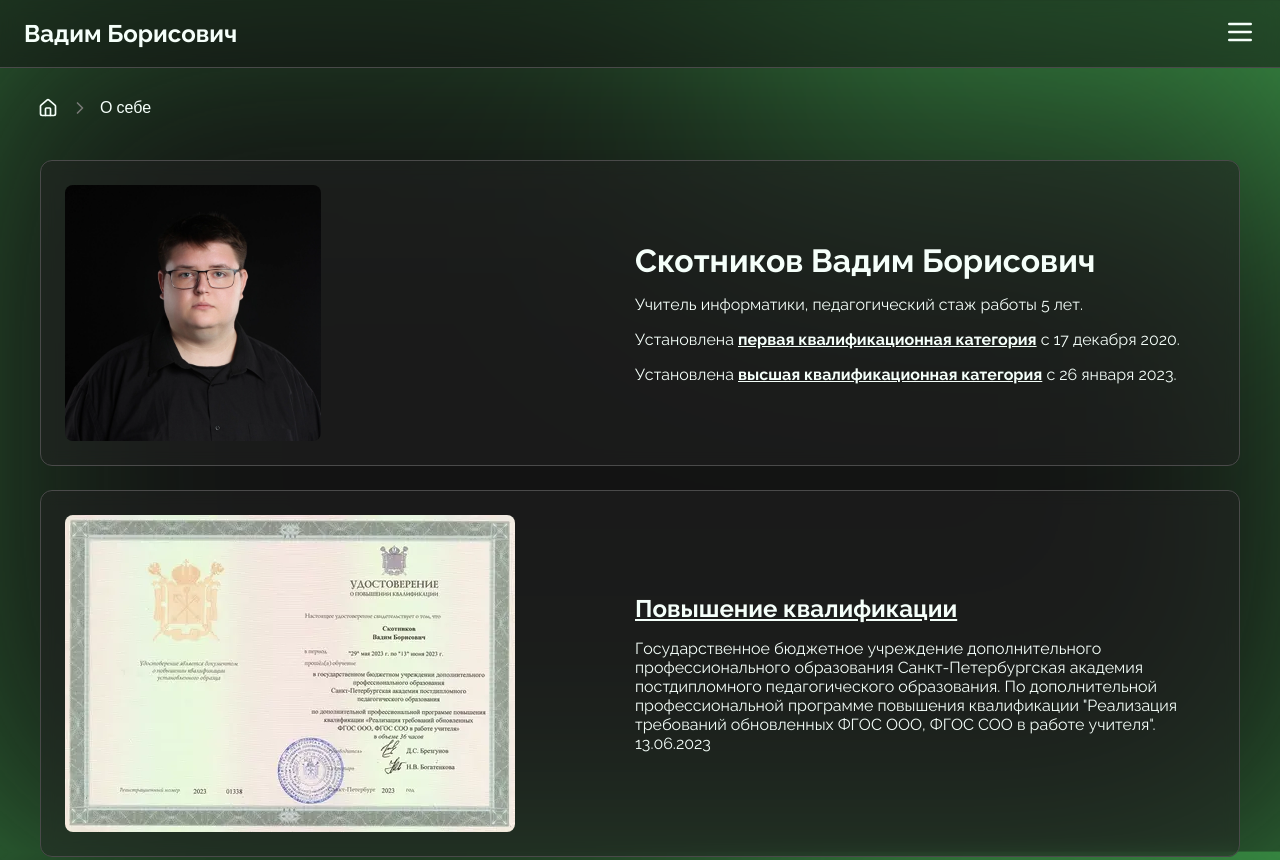
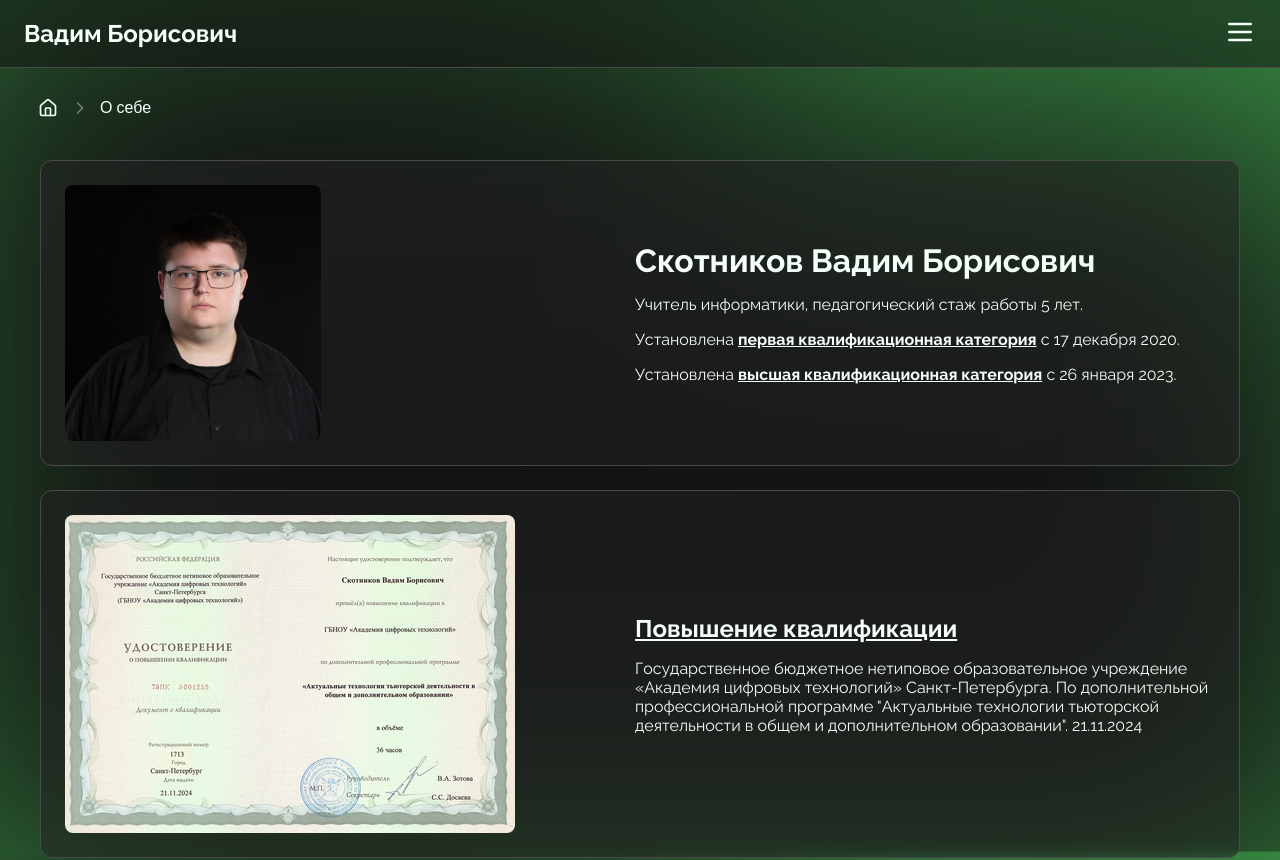
Before and after one commit to svbinf-ru/svbinf.ru, a Next.js app: page /about in a window 1280 px wide. Shown: the top 860 px of the page. Built offline with nearby package versions, Linux system fonts and the light colour scheme.

Commit message:
content: add professional development for 2024

```diff
--- a/content/about/education.ts
+++ b/content/about/education.ts
@@ -7,10 +7,18 @@ import professionalDevelopment2020 from '@/assets/about/2020-повышение-
 import requalification2022 from '@/assets/about/2022-профессиональная-переподготовка-спбцокоиит.webp'
 import professionalDevelopmentFgos2023 from '@/assets/about/2023-повышение-квалификации-фгос.webp'
 import professionalDevelopmentItmo2023 from '@/assets/about/2023-повышение-квалификации-итмо.webp'
+import professionalDevelopmentTutor2024 from '@/assets/about/2024-повышение-квалификации-тьютор.webp'
 
 import { Education } from '@/content/utils'
 
 export const education: Education[] = [
+    {
+        title: 'Повышение квалификации',
+        description:
+            'Государственное бюджетное нетиповое образовательное учреждение «Академия цифровых технологий» Санкт-Петербурга. По дополнительной профессиональной программе "Актуальные технологии тьюторской деятельности в общем и дополнительном образовании". 21.11.2024',
+        thumbnail: professionalDevelopmentTutor2024,
+        full: '/img/edu/2024-повышение-квалификации-тьютор.jpg',
+    },
     {
         title: 'Повышение квалификации',
         description:
```
Also changed, not shown: assets/about/2024-повышение-квалификации-тьютор.webp (added), 1 other file (tests, documents, lock files or other folders).
